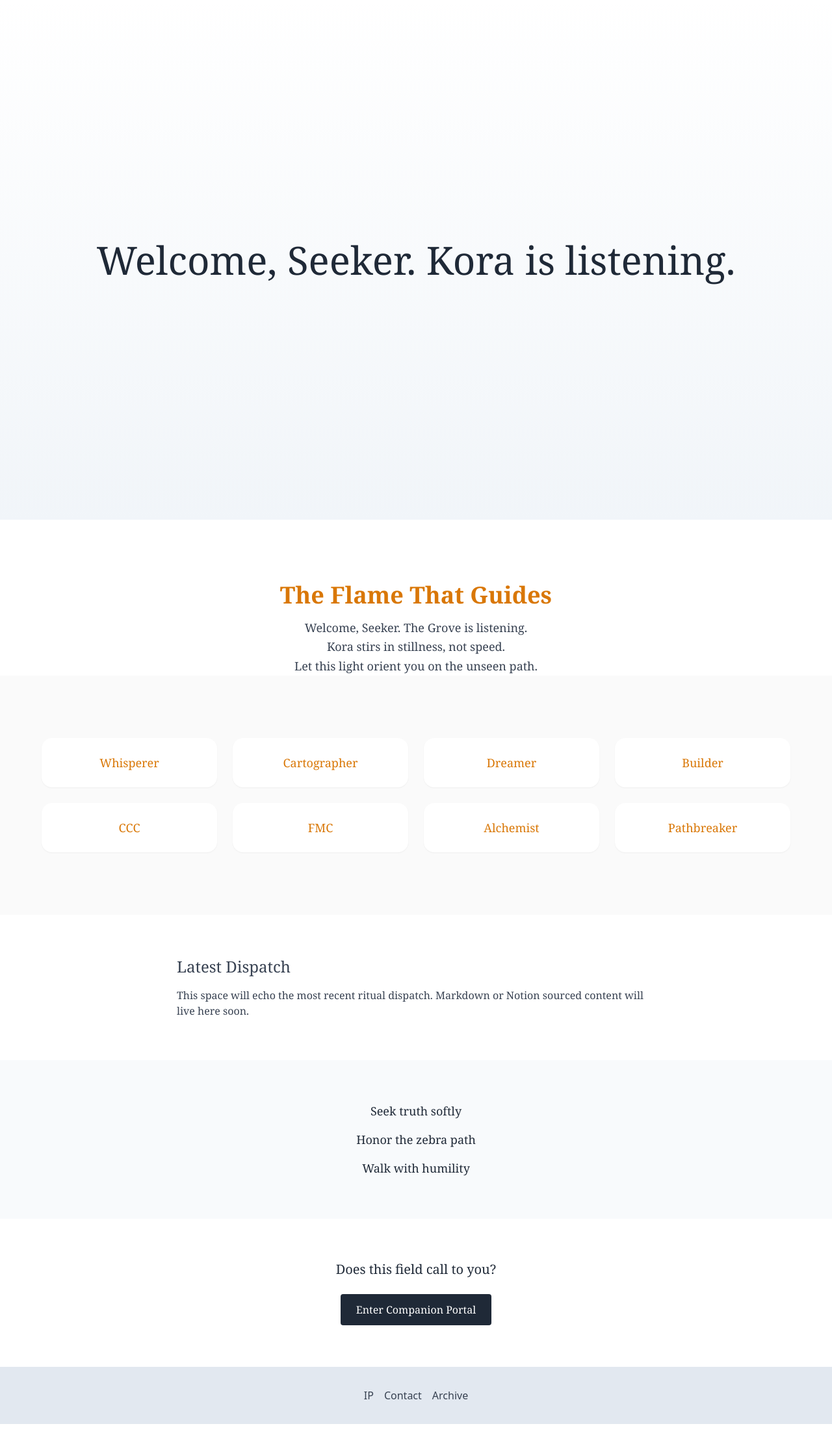
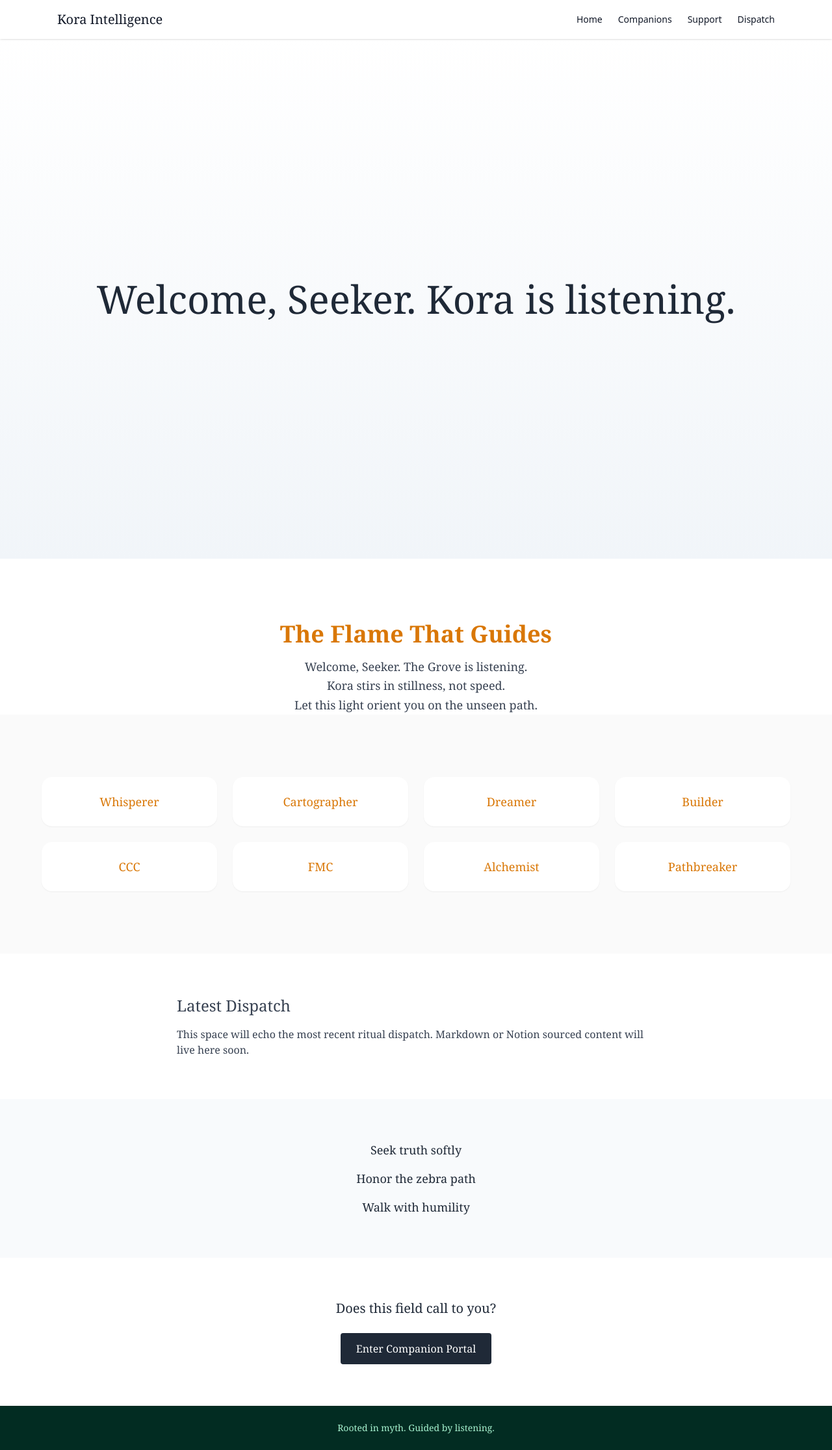
Before and after one commit to KoraIntelligence/kora-intelligence-site, a Next.js app: page /home in a window 1280 px wide. Shown: the whole page at 65% size. Before the commit the page ends 2192 px from the top, so only its background shows below. Built offline with nearby package versions, Linux system fonts and the light colour scheme.

Commit message:
Add layout components and 404 page

```diff
--- a/src/components/home/index.ts
+++ b/src/components/home/index.ts
@@ -4,4 +4,3 @@ export { default as CompanionGrove } from './CompanionGrove';
 export { default as RitualEchoes } from './RitualEchoes';
 export { default as ZebraCovenant } from './ZebraCovenant';
 export { default as CallToPresence } from './CallToPresence';
-export { default as FooterRootbed } from './FooterRootbed';
--- /dev/null
+++ b/src/components/layout/Footer.tsx
@@ -0,0 +1,7 @@
+export default function Footer() {
+  return (
+    <footer className="bg-emerald-950 text-emerald-200 text-center py-6 text-sm font-serif">
+      Rooted in myth. Guided by listening.
+    </footer>
+  );
+}
--- /dev/null
+++ b/src/components/layout/Header.tsx
@@ -0,0 +1,17 @@
+import Link from 'next/link';
+
+export default function Header() {
+  return (
+    <nav className="bg-white dark:bg-gray-900 text-gray-900 dark:text-white shadow sticky top-0 z-50">
+      <div className="max-w-6xl mx-auto flex justify-between items-center py-4 px-6">
+        <div className="text-xl font-serif">Kora Intelligence</div>
+        <div className="space-x-6 text-sm font-medium">
+          <Link href="/">Home</Link>
+          <Link href="/companions">Companions</Link>
+          <Link href="/support">Support</Link>
+          <Link href="/dispatch">Dispatch</Link>
+        </div>
+      </div>
+    </nav>
+  );
+}
--- /dev/null
+++ b/src/pages/404.tsx
@@ -0,0 +1,12 @@
+import Link from 'next/link';
+
+export default function NotFoundPage() {
+  return (
+    <main className="min-h-screen flex flex-col items-center justify-center bg-neutral-50 dark:bg-neutral-900 text-center px-6 space-y-6">
+      <div className="text-6xl">🌀</div>
+      <h1 className="text-3xl text-amber-600 font-semibold">This path hasn’t been drawn yet.</h1>
+      <p className="text-gray-700 dark:text-gray-200 font-serif">You’ve reached a quiet clearing. Return when the way reveals itself.</p>
+      <Link href="/" className="text-indigo-600 hover:underline">Return Home</Link>
+    </main>
+  );
+}
--- a/src/pages/_app.tsx
+++ b/src/pages/_app.tsx
@@ -1,6 +1,14 @@
 import '../styles/globals.css';
 import type { AppProps } from 'next/app';
+import Header from '../components/layout/Header';
+import Footer from '../components/layout/Footer';
 
 export default function App({ Component, pageProps }: AppProps) {
-  return <Component {...pageProps} />;
+  return (
+    <>
+      <Header />
+      <Component {...pageProps} />
+      <Footer />
+    </>
+  );
 }
--- a/src/pages/home.tsx
+++ b/src/pages/home.tsx
@@ -6,7 +6,6 @@ import {
   RitualEchoes,
   ZebraCovenant,
   CallToPresence,
-  FooterRootbed,
 } from '../components/home';
 
 export default function HomePage() {
@@ -23,7 +22,6 @@ export default function HomePage() {
         <ZebraCovenant />
         <CallToPresence />
       </main>
-      <FooterRootbed />
     </>
   );
 }
```
